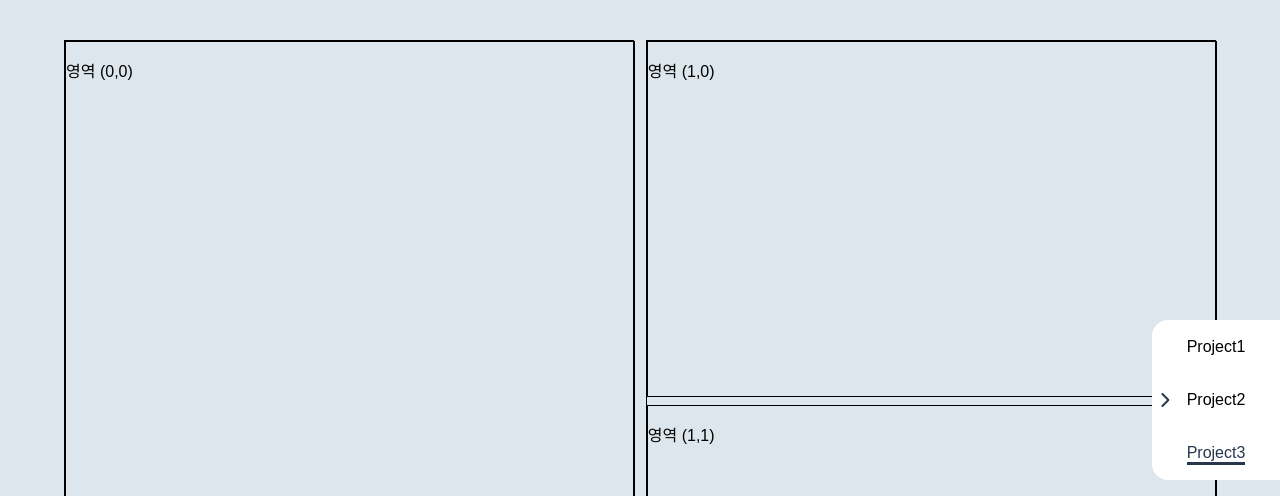
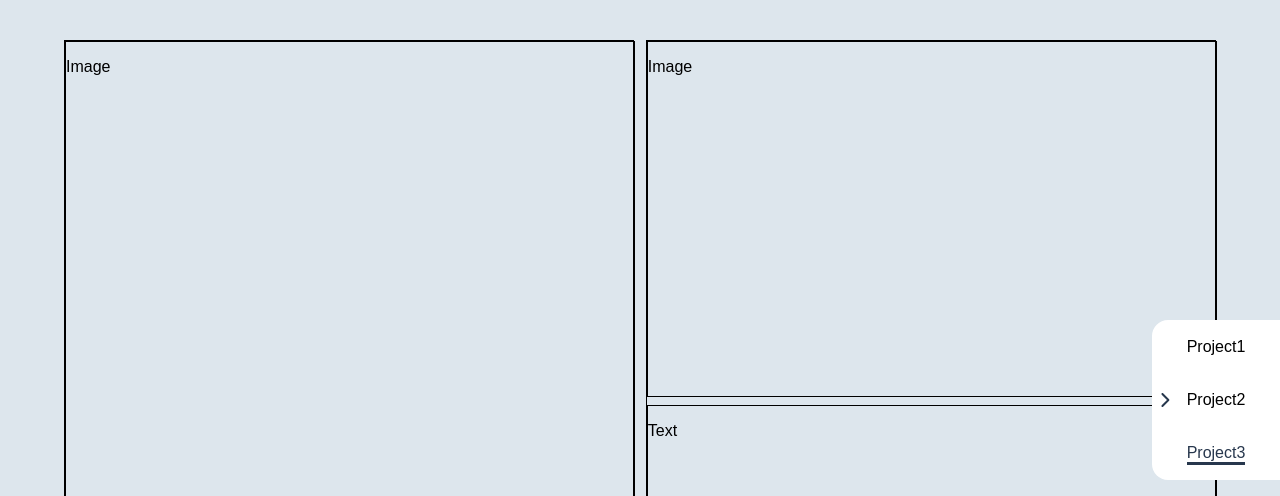
Before and after one commit to startartart/gblog, a React (Vite) app: page /gblog/project in a window 1280 px wide. Shown: the top 496 px of the page. Built offline with nearby package versions, Linux system fonts and the light colour scheme.

Commit message:
feat: project Type 매핑 및 라우터 적용

```diff
--- a/src/components/ProjectTemplate.tsx
+++ b/src/components/ProjectTemplate.tsx
@@ -1,4 +1,6 @@
 import styled from '@emotion/styled';
+import ProjectRouter from './projects/ProjectRouter';
+import { projectTypeData } from '../datas/projectTypeData';
 
 const ProjectTemplateBox = styled.div`
   display: flex;
@@ -25,6 +27,7 @@ type TemplateProps = {
   color: string;
   template: number[];
 };
+
 export default function ProjectTemplate({
   project,
 }: {
@@ -37,7 +40,7 @@ export default function ProjectTemplate({
           {Array.from({ length: area }).map((_, idx2) => (
             <Area key={idx1 * 10 + idx2}>
               <TemplateText>
-                영역 ({idx1},{idx2})
+                <ProjectRouter type={projectTypeData[project.id][idx1][idx2]}/>
               </TemplateText>
             </Area>
           ))}
```
